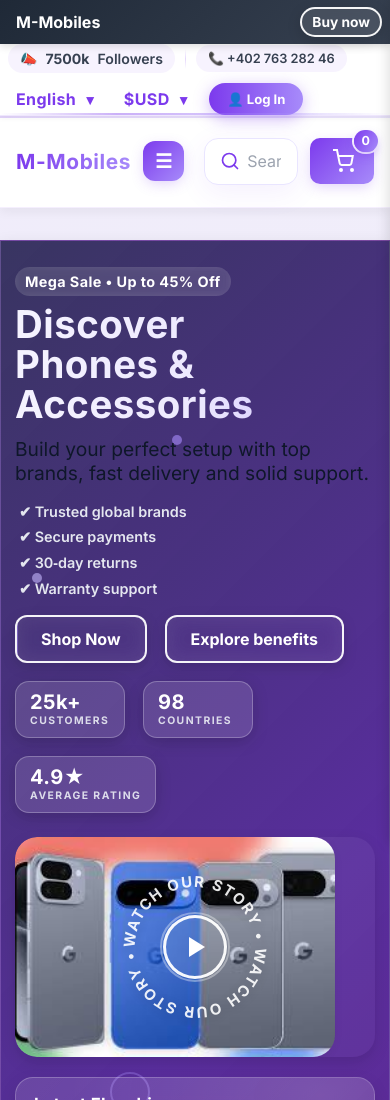
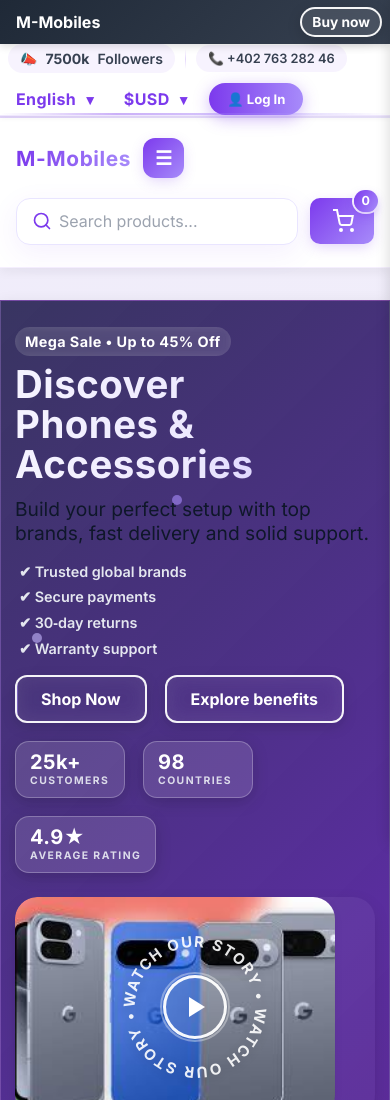
Before and after one commit to syedazlan-dot/m-website, a plain HTML site: page index.html in a window 390 px wide. Shown: the top 1100 px of the page. Drawn offline with Linux system fonts and the light colour scheme; some packages are replaced by stand-ins of ours; a script that the page names is missing.

Commit message:
work complete

```diff
--- a/style.css
+++ b/style.css
@@ -162,6 +162,13 @@ body{margin:0;background:#fafafa;color:var(--text);font-family:var(--font)}
 @media (max-width:600px){
 	.cart-btn { padding:10px 14px; }
 	.brand { font-size:1.3rem; }
+}
+
+/* Mobile: make search wide and nicely placed next to cart */
+@media (max-width: 720px){
+	.header .container{ flex-wrap: wrap; }
+	.header-right{ width:100%; display:grid; grid-template-columns: 1fr auto; gap:10px; align-items:center; }
+	.header-right .search{ width:100%; max-width:none; }
 }
 /* Header */
 .site-header{background:var(--header);box-shadow:var(--shadow);position:sticky;top:0;z-index:100;}
```
